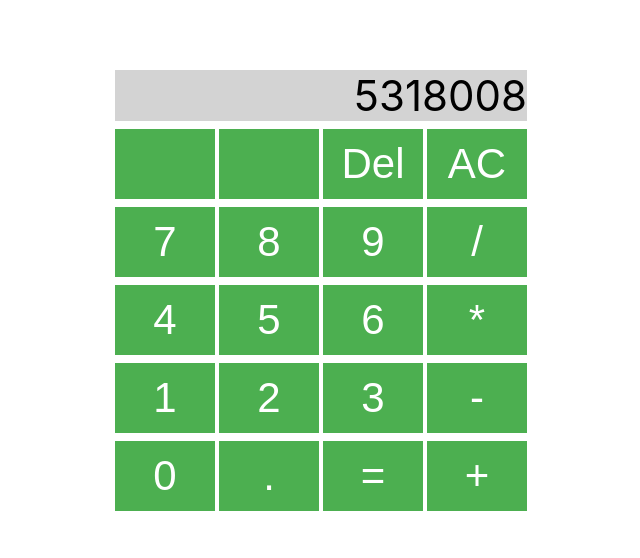
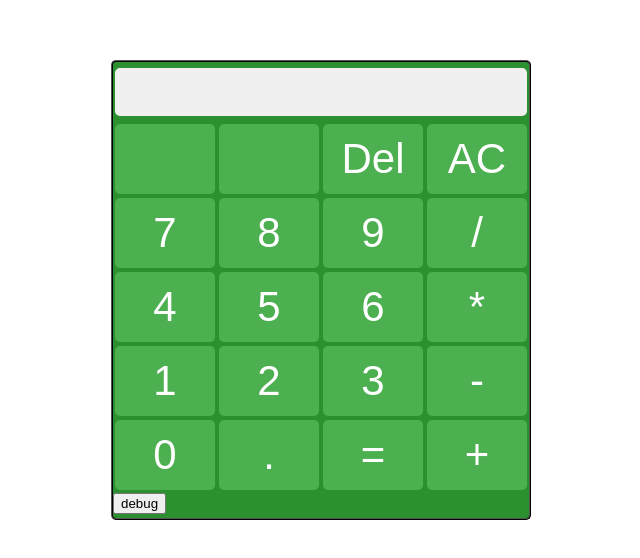
Before and after one commit to chech8/Calculator, a Next.js app: page / in a window 1280 px wide. Shown: the part 110-668 px from the top of the page, without its empty margins (319-959 px from the left). Built offline with nearby package versions, Linux system fonts and the light colour scheme.

Commit message:
update CSS

```diff
--- a/components/Display.tsx
+++ b/components/Display.tsx
@@ -1,5 +1,5 @@
 function Display(props){
-	return <div className="display">5318008</div>;
+	return <div className="display">{props.data}</div>;
 }
 
 export default Display
--- a/components/InputKey.tsx
+++ b/components/InputKey.tsx
@@ -4,6 +4,7 @@ function InputKey(props){
 		className="input-key"
 		label={props.char}
 		value={props.char}
+		onClick={() => props.setData(1)}
 	/>;
 }
 
--- a/containers/Calc.tsx
+++ b/containers/Calc.tsx
@@ -1,11 +1,14 @@
+import { useState } from "react"
 import Display from '../components/Display.tsx'
 import KeyPad from '../containers/KeyPad.tsx'
 
 function Calc(props){
+	const [data, setData] = useState(null);
+
 	return (
-		<div>
-			<Display />
-			<KeyPad />
+		<div className="calculator">
+			<Display data={data} />
+			<KeyPad setData={setData} />
 		</div>
 	);
 }
--- a/containers/KeyPad.tsx
+++ b/containers/KeyPad.tsx
@@ -1,7 +1,7 @@
-import { useState } from "react";
 import InputKey from '../components/InputKey.tsx'
 
 function KeyPad(props){
+	const passSetData = props.setData;
 	const keyLayout =
 		[['',   '',    'Del', 'AC'],
 		['7',   '8',   '9',   '/'],
@@ -14,11 +14,12 @@ function KeyPad(props){
 	for (let row in keyLayout) {
 		let rowItems = [];
 		for (let index in keyLayout[row]) {
-			rowItems.push(<InputKey char={keyLayout[row][index]} />);
+			rowItems.push(<InputKey char={keyLayout[row][index]}/>);
 		}
 		keyRows.push(rowItems);
-		keyRows.push(<div className="key-row" />)
+		keyRows.push(<div className="key-row" setData={props.setData} />)
 	}
+	keyRows.push(<button onClick={() => props.setData(1)}>debug</button>)
 
 	return keyRows;
 }
--- a/styles/globals.css
+++ b/styles/globals.css
@@ -15,15 +15,28 @@ a {
 	box-sizing: border-box;
 }
 
+.calculator{
+	background-color: #2C8F30;
+	border-style: ridge;
+	border-color: black;
+	border-width: 2px;
+	border-radius: 5px;
+	width: 420px;
+	height: 460px;
+}
+
 .display{
-	background-color: lightgrey;
+	border-radius: 5px;
+	background-color: #F0F0F0;
 	text-align: right;
 	font-size: 42px;
-	width: 412px;
-	margin: 4px 2px;
+	height: 48px;
+	width: auto;
+	margin: 6px 2px;
 }
 
 .input-key{
+	border-radius: 5px;
 	background-color: #4CAF50;
 	border: none;
 	color: white;
@@ -33,6 +46,6 @@ a {
 	text-decoration: none;
 	display: inline-block;
 	font-size: 42px;
-	margin: 4px 2px;
+	margin: 2px 2px;
 	cursor: pointer;
 }
```
